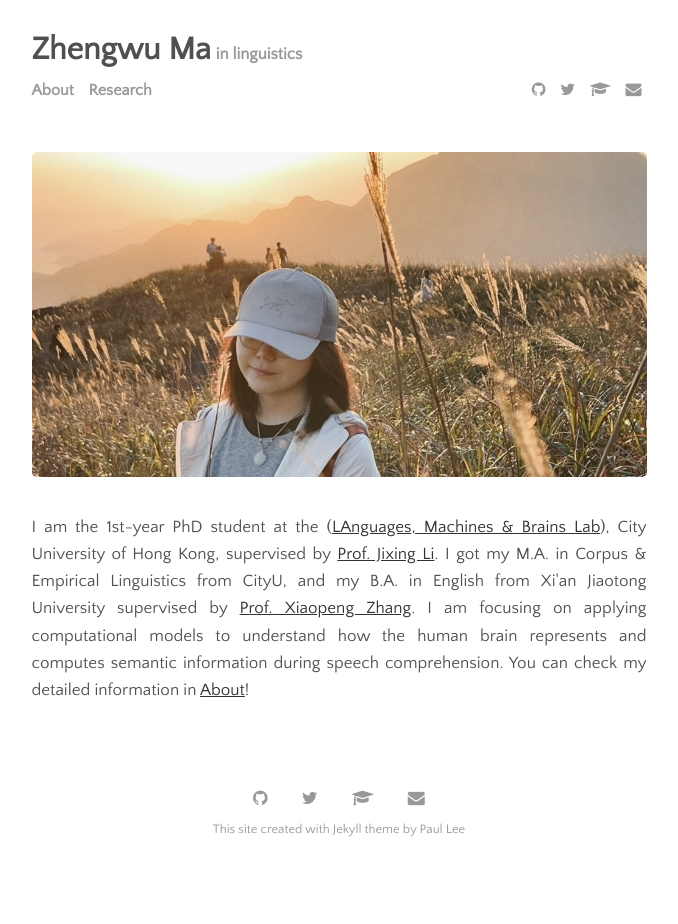
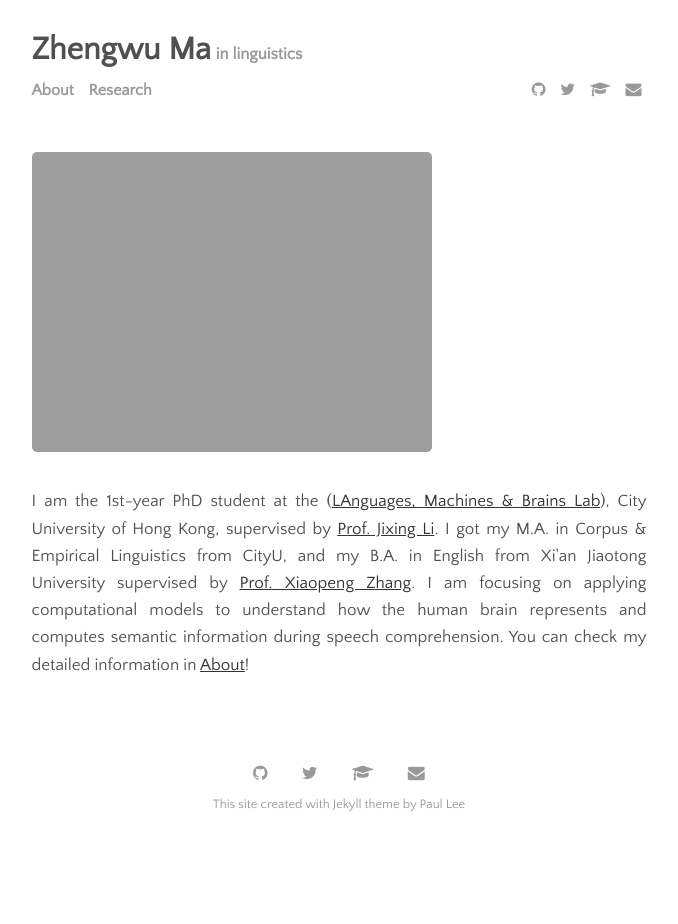
Before and after one commit to zhengwuma/zhengwuma.github.io, a Jekyll site: the page built from index.html, in a window 1280 px wide. Shown: the whole page, without its empty margins (301-979 px from the left). Built offline with Jekyll 4.4.1, drawn with Linux system fonts in a browser that asks for light colours; the list of posts is cut into pages by our own code; after the commit the page ends 900 px from its top, so only the background shows below that.

Commit message:
Update index.html

```diff
--- a/index.html
+++ b/index.html
@@ -2,7 +2,7 @@
 layout: default
 title: Home
 ---
-<img src="{{ site.github.url }}/assets/img/page.jpg">
+<img src="{{ site.github.url }}/assets/img/me.jpg">
 <br><br>
 <div style="text-align: justify">
   I am the 1st-year PhD student at the (<a href="https://compneurolinglab.github.io/">LAnguages, Machines & Brains Lab</a>),
```
